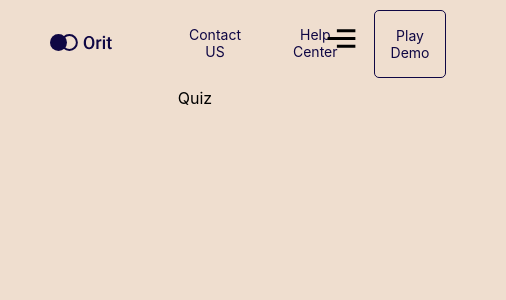
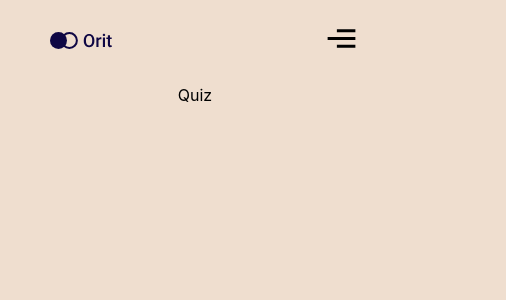
Before and after one commit to kingjamesegun/QuizApp, a React (Create React App) app: page / in a window 390 px wide. Shown: the top 300 px of the page, 506 px wide, since content can reach past the window. Built offline with nearby package versions, Linux system fonts and the light colour scheme; a web font is replaced by a local one.

Commit message:
Navbar fixed

```diff
--- a/src/compoents/Navbar.tsx
+++ b/src/compoents/Navbar.tsx
@@ -1,18 +1,35 @@
-import React from 'react';
+import React, { useState, MouseEvent } from 'react';
 import Logo from '../assets/Logo.svg';
 import Bar from '../assets/bar.svg';
+import CloseBar from '../assets/close.svg';
 import '../styles/Navbar.css';
 
 function Navbar() {
+	const [toogle, setToggle] = useState(false);
+
+	const handleBarClick = (e: MouseEvent) => {
+		e.preventDefault();
+		setToggle((prevState) => !prevState);
+	};
+	let toogleClass = 'nav__links';
+
+	if (toogle === true) {
+		toogleClass += ' active';
+	}
+
 	return (
 		<nav className='navbar'>
 			<div className='nav__text'>
 				<img src={Logo} alt='Logo' />
 			</div>
-			<div className='nav__bar'>
-				<img src={Bar} alt='Bar' />
+			<div className='nav__bar' onClick={handleBarClick}>
+				{toogle ? (
+					<img src={CloseBar} alt='close' />
+				) : (
+					<img src={Bar} alt='Bar' />
+				)}
 			</div>
-			<div className='nav__links'>
+			<div className={toogleClass}>
 				<ul className='nav__ul'>
 					<li className='nav__li'>
 						<a href='#'>Contact US</a>
--- a/src/styles/Navbar.css
+++ b/src/styles/Navbar.css
@@ -1,52 +1,59 @@
 .navbar {
-  display: -webkit-box;
-  display: -ms-flexbox;
   display: flex;
-  -webkit-box-pack: justify;
-      -ms-flex-pack: justify;
-          justify-content: space-between;
-  -webkit-box-align: center;
-      -ms-flex-align: center;
-          align-items: center;
+  justify-content: space-between;
+  align-items: center;
 }
-
+@media (max-width: 425px) {
+  .navbar {
+    flex-direction: column;
+    align-items: flex-start;
+  }
+}
 .navbar .nav__text {
   margin: 30px 50px;
 }
-
 .navbar .nav__bar {
   display: none;
   position: absolute;
   top: 20px;
   right: 30px;
 }
-
 @media (max-width: 425px) {
   .navbar .nav__bar {
-    display: -webkit-box;
-    display: -ms-flexbox;
     display: flex;
   }
 }
-
+@media (max-width: 425px) {
+  .navbar .nav__links {
+    width: 100%;
+    display: none;
+  }
+}
 .navbar .nav__links .nav__ul {
-  display: -webkit-box;
-  display: -ms-flexbox;
   display: flex;
   margin: 0 50px 0 0;
   padding: 0;
 }
-
+@media (max-width: 425px) {
+  .navbar .nav__links .nav__ul {
+    flex-direction: column;
+    margin: 0;
+    width: 100%;
+  }
+}
 .navbar .nav__links .nav__ul .nav__li {
   list-style: none;
   border-radius: 5px;
   margin: 10px;
 }
-
 .navbar .nav__links .nav__ul .nav__li:hover {
   background-color: #0f0744;
 }
-
+@media (max-width: 425px) {
+  .navbar .nav__links .nav__ul .nav__li {
+    width: 100%;
+  }
+}
 .navbar .nav__links .nav__ul .nav__li a {
   text-decoration: none;
   padding: 1rem;
@@ -54,13 +61,15 @@
   color: #0f0744;
   font-size: 14px;
 }
-
 .navbar .nav__links .nav__ul .nav__li a:hover {
   color: #fff;
 }
-
 .navbar .nav__links .nav__ul .btn__demo {
   border: 1px solid #0f0744;
   color: #fff !important;
 }
-/*# sourceMappingURL=Navbar.css.map */
+@media (max-width: 425px) {
+  .navbar .nav__links.active {
+    display: flex;
+  }
+}/*# sourceMappingURL=Navbar.css.map */
--- a/src/styles/Navbar.scss
+++ b/src/styles/Navbar.scss
@@ -2,6 +2,10 @@
 	display: flex;
 	justify-content: space-between;
 	align-items: center;
+	@media (max-width: 425px) {
+		flex-direction: column;
+		align-items: flex-start;
+	}
 	.nav__text {
 		margin: 30px 50px;
 	}
@@ -10,15 +14,24 @@
 		position: absolute;
 		top: 20px;
 		right: 30px;
-        @media(max-width: 425px){
+		@media (max-width: 425px) {
 			display: flex;
 		}
 	}
 	.nav__links {
+		@media (max-width: 425px) {
+			width: 100%;
+			display: none;
+		}
 		.nav__ul {
 			display: flex;
 			margin: 0 50px 0 0;
 			padding: 0;
+			@media (max-width: 425px) {
+				flex-direction: column;
+				margin: 0;
+				width: 100%;
+			}
 
 			.nav__li {
 				list-style: none;
@@ -26,6 +39,9 @@
 				margin: 10px;
 				&:hover {
 					background-color: #0f0744;
+				}
+				@media (max-width: 425px) {
+					width: 100%;
 				}
 				a {
 					text-decoration: none;
@@ -38,10 +54,15 @@
 					}
 				}
 			}
-            .btn__demo{
+			.btn__demo {
 				border: 1px solid #0f0744;
-                color: #fff !important
+				color: #fff !important;
 			}
 		}
 	}
+	.nav__links.active {
+		@media (max-width: 425px) {
+			display: flex;
 		}
+	}
+}
```
Also changed, not shown: src/assets/close.svg (added), 1 other file (tests, documents, lock files or other folders). Lines whose indentation alone changed are shown as unchanged.
